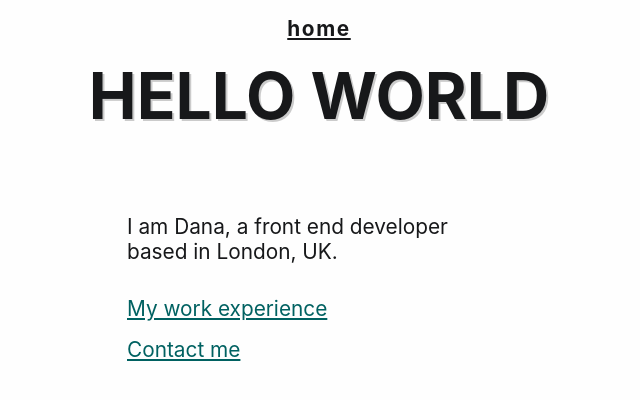
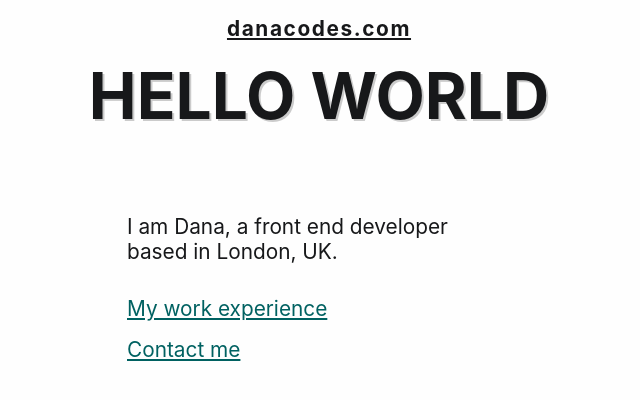
Before and after one commit to danacotoran/danacodes, a Next.js app: page / in a window 1280 px wide. Shown: the top 400 px of the page, without its empty margins (321-961 px from the left). Built offline with nearby package versions, Linux system fonts and the light colour scheme; a web font is replaced by a local one.

Commit message:
Update homepage link text

```diff
--- a/components/LayoutElements.js
+++ b/components/LayoutElements.js
@@ -50,7 +50,7 @@ export const StyledMain = (props) => <Main>{props.children}</Main>
 
 export const StyledHeader = (props) => (
   <Header>
-    <HomeLink href="/"><span>home</span></HomeLink>
+    <HomeLink href="/"><span>danacodes.com</span></HomeLink>
     <Title> {props.children} </Title>
   </Header>
 )
```
